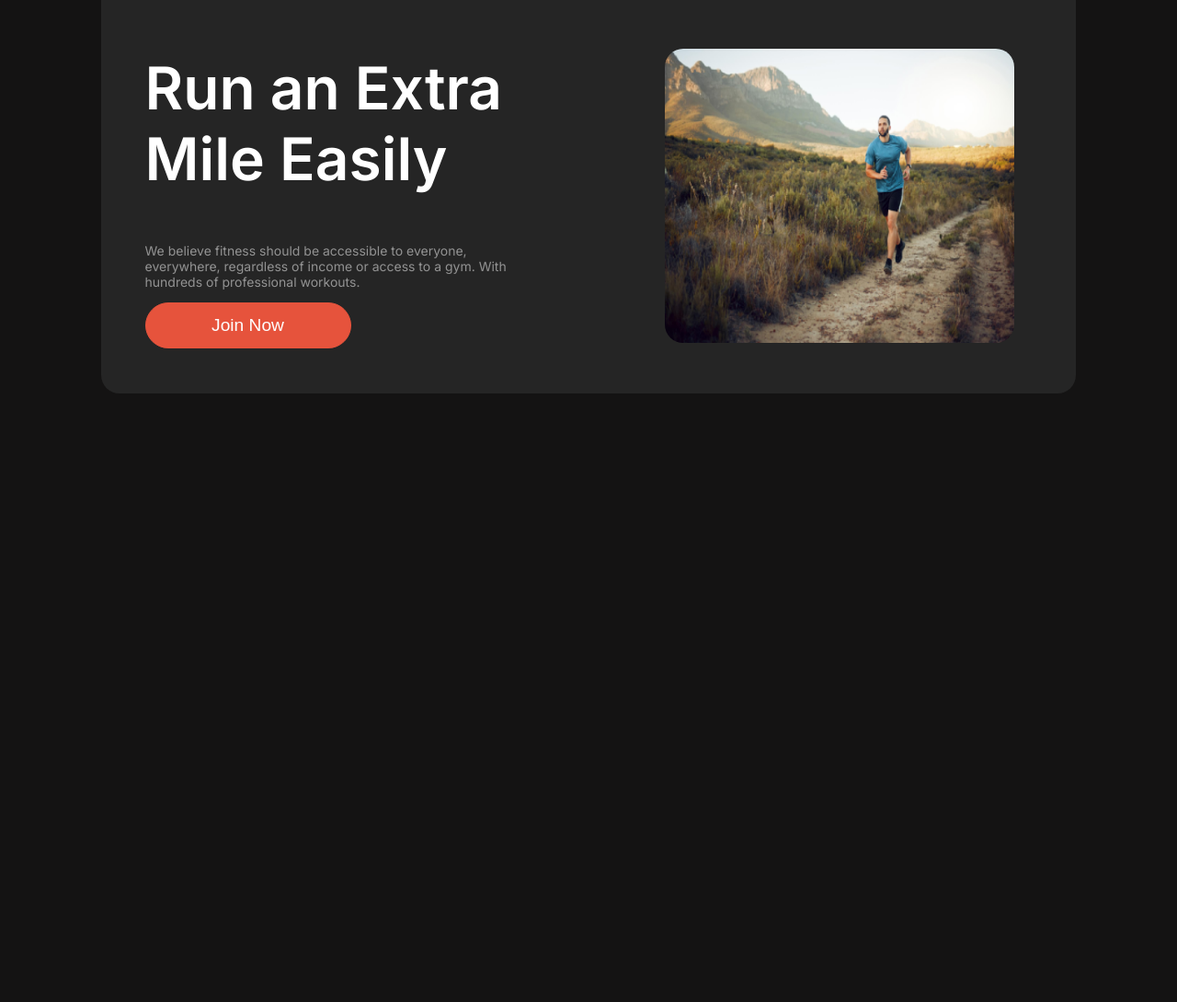
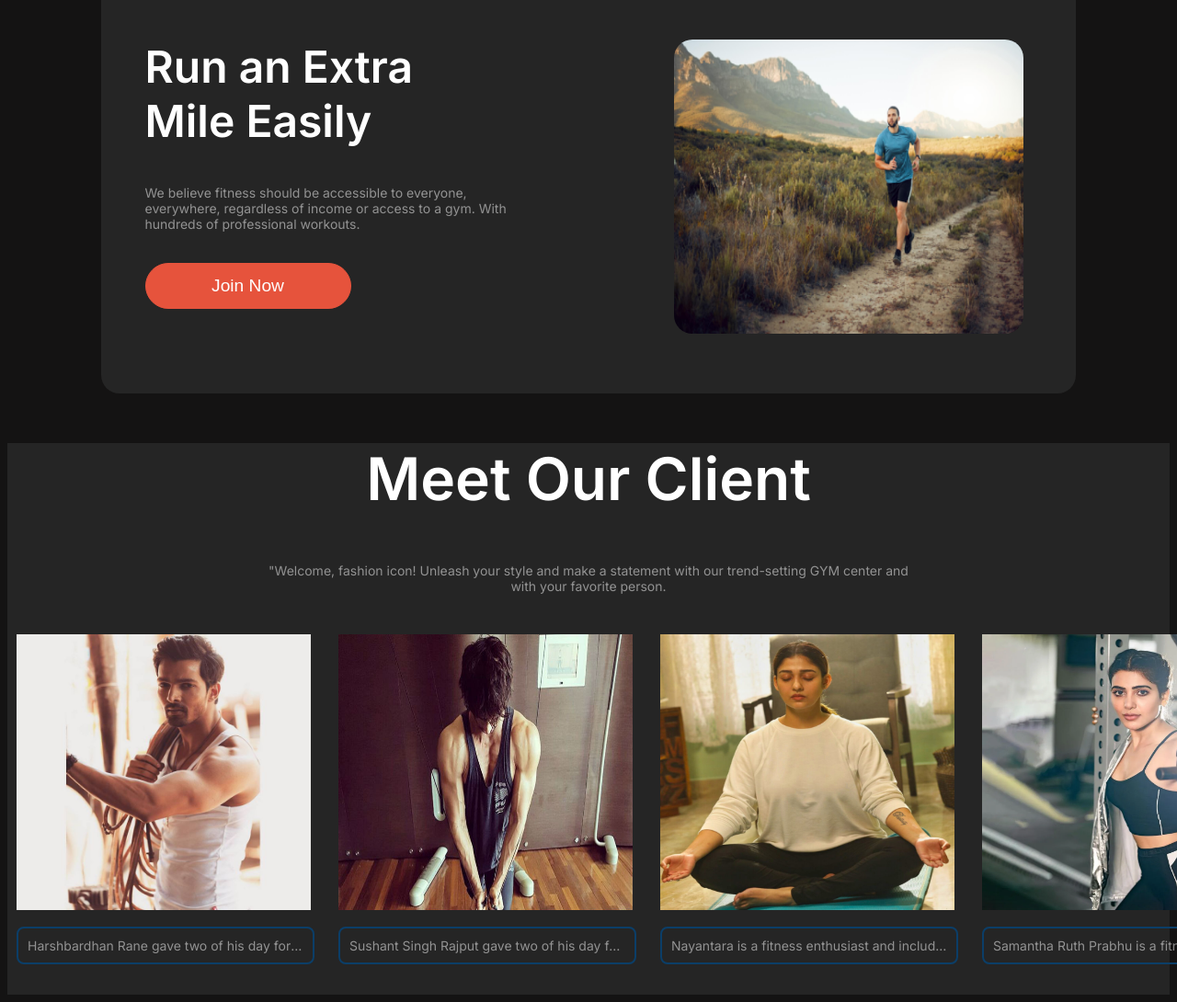
Before and after one commit to ummeahabiba/assignment02, a plain HTML site: page index.html in a window 1280 px wide. Shown: the part 1329-2419 px from the top of the page at 92% size. Before the commit the page ends 1782 px from the top, so only its background shows below. Drawn offline with Linux system fonts and the light colour scheme; a web font is replaced by a local one.

Commit message:
added client section

```diff
--- a/index.html
+++ b/index.html
@@ -79,15 +79,56 @@
          <section>
        <div class="run-section display-flex">
           <div class="run-container">
-             <h1 class="run-title sheared-h1">Run an Extra <br> Mile Easily</h1>
+             <h1 class="run-title sheared-h1">Run an Extra <br>Mile Easily</h1>
              <p class="run-description sheared-p">We believe fitness should be accessible to everyone, everywhere, regardless of income or access to a gym.
               With hundreds of professional workouts. </p>
-              <button class="btn-primary" style="background-color: #E6533C; border: 1px solid #E6533C;">Join Now</button>
-         </div>
-          <div class="run-img">
+              <button class="btn-primary run-buttn" style="background-color: #E6533C; border: 1px solid #E6533C;">Join Now</button>
+            </div>
+          <div class="run-img display-flex">
             <img src="images/run.png" alt="">
           </div>
         </div>
+         </section>
+         <!--3rd section-->
+         <section class="client-section">
+
+            <div class="client-description">
+                <h1 class="sheared-h1">Meet Our Client</h1>
+                <p class="sheared-p">"Welcome, fashion icon! Unleash your style and make a
+                    statement with our trend-setting GYM center and with your favorite person.
+                </p>
+            </div>
+            <div class="client-img display-flex">
+               <div class="clint-img-con">
+                <img src="images/gym2.jpg" alt="">
+                <p class="sheared-p ellipsis">Harshbardhan Rane gave two of his day for a workout, and he liked working
+                    out between 5:30 AM to 7:30 AM. He kept the gym time-limited to four days as
+                    he found it boring and actively indulged himself into other physical
+                    activities including Martial Arts, Horse Riding, Ballets and Lawn Tennis.</p>
+               </div>
+               <div class="clint-img-con">
+                <img src="images/gym3.jpg" alt="">
+                <p class="sheared-p ellipsis">Sushant Singh Rajput  gave two of his day for a workout, and he liked working
+                    out between 5:30 AM to 7:30 AM. He kept the gym time-limited to four days as
+                    he found it boring and actively indulged himself into other physical
+                    activities including Martial Arts, Horse Riding, Ballets and Lawn Tennis.</p>
+               </div>
+                <div class="clint-img-con">
+                    <img src="images/gym5.jpg" alt="">
+                    <p class="sheared-p ellipsis">Nayantara is a fitness enthusiast and includes a combination of cardio
+                    exercises and strength training to keep her body toned and healthy. Her
+                    routine includes cycling, running, and weightlifting, with yoga and pilates
+                    to improve body flexibility.</p>
+                </div>
+                <div class="clint-img-con">
+                <img src="images/gym1.webp" alt="">
+                <p class="sheared-p ellipsis">Samantha Ruth Prabhu is a fitness enthusiast and includes a combination of
+                    cardio exercises and strength training to keep her body toned and healthy.
+                    Her routine includes cycling, running, and weightlifting, with yoga and
+                    pilates to improve body flexibility.</p>
+               </div>
+            </div>
+
          </section>
     </main>
     <footer>
--- a/style/style.css
+++ b/style/style.css
@@ -204,16 +204,62 @@ color: #FFFFFF;
   width: 400px;
   height: 400px;
  }
+ .run-title{
+  font-size: 3rem;
+ }
  .run-img{
   width: 400px;
   height: 400px;
-  margin-top: 100px;
+  justify-content: center;
+  align-items: center;
  }
  .run-img img{
   width: 380px;
   height: 320px;
   border-radius: 20px;
  }
+ .run-buttn{
+  margin-top: 20px;
+ }
+/*3rd client section*/
+.client-section{
+  max-width: 1440px;
+  background-color: #252525;
+  height: 600px;
+  margin: 0 auto;
+}
+.client-description{
+  width: 700px;
+  margin: 0 auto;
+  text-align: center;
+  padding-bottom: 20px;
+}
+.client-img{
+  width: 1400px;
+  margin: 0 auto;
+}
+.client-img img{
+  width: 320px;
+  height: 300px;
+}
+.clint-img-con{
+  width: 350px;
+  padding: 10px;
+}
+.ellipsis{
+  width: 300px;
+  border: 2px solid rgb(11, 62, 104);
+  white-space: nowrap;
+  overflow: hidden;
+  text-overflow: ellipsis;
+  padding: 10px;
+  border-radius: 8px;
+}
+
+
+
+
+
 
 
  /*media quary for small device */
@@ -230,7 +276,7 @@ color: #FFFFFF;
     .nav-home{
     margin-bottom: 8px;
     }
-    .habit-img-container{
+    .habit-img-container {
       flex-direction: column;
     }
 
@@ -260,31 +306,49 @@ color: #FFFFFF;
           margin-left: 150px;
           margin-top: -300px;
       }
-      .banner-join-btn, .banner-download-btn{
+      .banner-join-btn,
+      .banner-download-btn{
         width: 160px;
         display: inline;
       }
       .banner-img{
         margin-left: 5px;
        }
-       /*eun section*/
+       /*run section*/
       .run-section{
         flex-direction: column;
-        height: 700px;
+        height: 100%;
         width: 100%;
+        gap: 50px;
       }
-      .run-container, .run-img{
+      .run-container{
         width: 300px;
+        height: 100%;
+      }
+      .run-img{
+        width: 300px;
+        height: 100%;
       }
       .run-img img{
         width: 300px;
         height: 230px;
-        margin-top: -700px;
       }
-      .run-title{
-        font-size: 50px;
-      }
-      .run-description{
-        padding-bottom: 20px;
-      }
+
+      /*client section*/
+  .client-img{
+    flex-direction: column;
   }
+    .client-section{
+      max-width: 100%;
+      height: 100%;
+    }
+    .client-img{
+      flex-direction: column;
+    }
+    .client-description,
+    .clint-img-con,
+    .client-img{
+      max-width: 100%;
+      height: 100%;
+    }
+  }
```
Also changed, not shown: images/gym1.webp (added), images/gym2.jpg (added), images/gym3.jpg (added), images/gym5.jpg (added).
